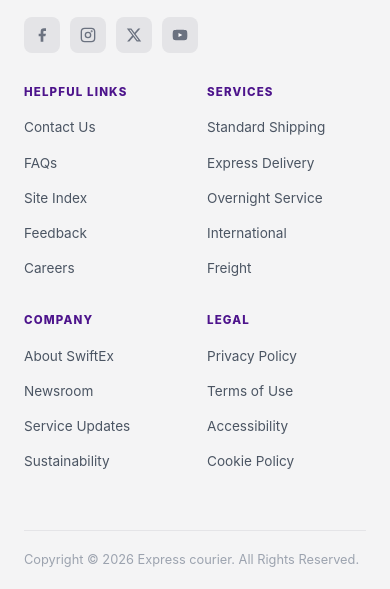
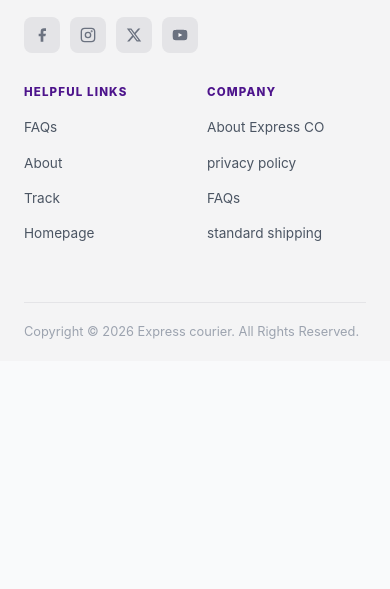
Before and after one commit to Chikwenduagwu/Expresscourier, a website: page swiftex/index.html in a window 390 px wide. Shown: the part 5265-5854 px from the top of the page. After the commit the page ends 5626 px from the top, so only its background shows below. Drawn offline with nearby package versions, Linux system fonts and the light colour scheme.

Commit message:
Update index.html

```diff
--- a/swiftex/index.html
+++ b/swiftex/index.html
@@ -21,13 +21,13 @@
       <span class="logo-text">EXPRESS<span>CO</span></span>
     </a>
     <div class="navbar-links desktop-only">
-      <a href="#services" class="nav-link">Services</a>
+      <a href="faq.html" class="nav-link">FAQ</a>
       <a href="#track-section" class="nav-link">Track</a>
-      <a href="#about" class="nav-link">About</a>
-      <a href="#contact" class="nav-link">Contact</a>
+      <a href="about.html" class="nav-link">About</a>
+
     </div>
     <div class="navbar-actions">
-      <a href="admin/index.html" class="nav-btn desktop-only">Admin Login</a>
+
       <button class="hamburger" id="hamburger" aria-label="Menu">
         <span></span><span></span><span></span>
       </button>
@@ -35,11 +35,11 @@
   </div>
   <!-- Mobile menu -->
   <div class="mobile-menu" id="mobileMenu">
-    <a href="#services" class="mobile-link">Services</a>
+    <a href="faq.html" class="mobile-link">FAQ</a>
     <a href="#track-section" class="mobile-link">Track</a>
-    <a href="#about" class="mobile-link">About</a>
-    <a href="#contact" class="mobile-link">Contact</a>
-    <a href="admin/index.html" class="mobile-link mobile-admin">Admin Login</a>
+    <a href="about.html" class="mobile-link">About</a>
+
+
   </div>
 </nav>
 
@@ -426,41 +426,24 @@
       <div class="footer-col">
         <h5>HELPFUL LINKS</h5>
         <ul>
-          <li><a href="#">Contact Us</a></li>
-          <li><a href="#">FAQs</a></li>
-          <li><a href="#">Site Index</a></li>
-          <li><a href="#">Feedback</a></li>
-          <li><a href="#">Careers</a></li>
+
+          <li><a href="faq.html">FAQs</a></li>
+          <li><a href="about.html">About</a></li>
+          <li><a href="#">Track</a></li>
+          <li><a href="#">Homepage</a></li>
         </ul>
       </div>
-      <div class="footer-col">
-        <h5>SERVICES</h5>
-        <ul>
-          <li><a href="#">Standard Shipping</a></li>
-          <li><a href="#">Express Delivery</a></li>
-          <li><a href="#">Overnight Service</a></li>
-          <li><a href="#">International</a></li>
-          <li><a href="#">Freight</a></li>
-        </ul>
-      </div>
+
       <div class="footer-col">
         <h5>COMPANY</h5>
         <ul>
-          <li><a href="#">About SwiftEx</a></li>
-          <li><a href="#">Newsroom</a></li>
-          <li><a href="#">Service Updates</a></li>
-          <li><a href="#">Sustainability</a></li>
+          <li><a href="about.html">About Express CO</a></li>
+          <li><a href="privacy-policy.html">privacy policy</a></li>
+          <li><a href="faq.html">FAQs</a></li>
+          <li><a href="standard-shipping.html">standard shipping</a></li>
         </ul>
       </div>
-      <div class="footer-col">
-        <h5>LEGAL</h5>
-        <ul>
-          <li><a href="#">Privacy Policy</a></li>
-          <li><a href="#">Terms of Use</a></li>
-          <li><a href="#">Accessibility</a></li>
-          <li><a href="#">Cookie Policy</a></li>
-        </ul>
-      </div>
+
     </div>
   </div>
   <div class="footer-bottom">
```
